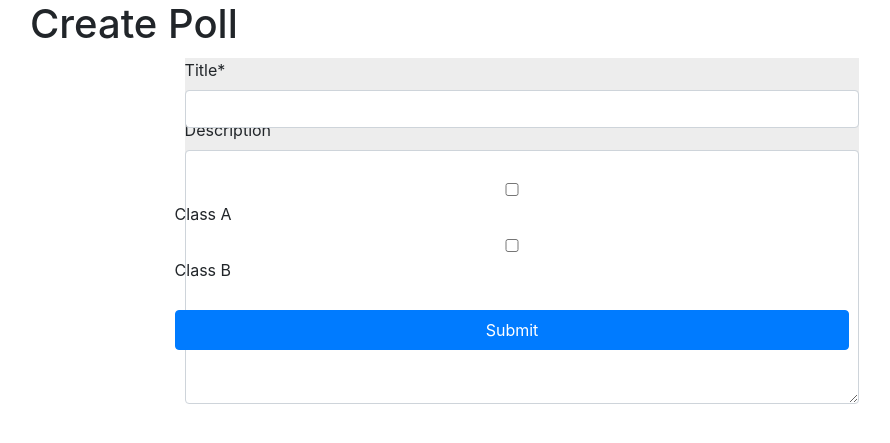
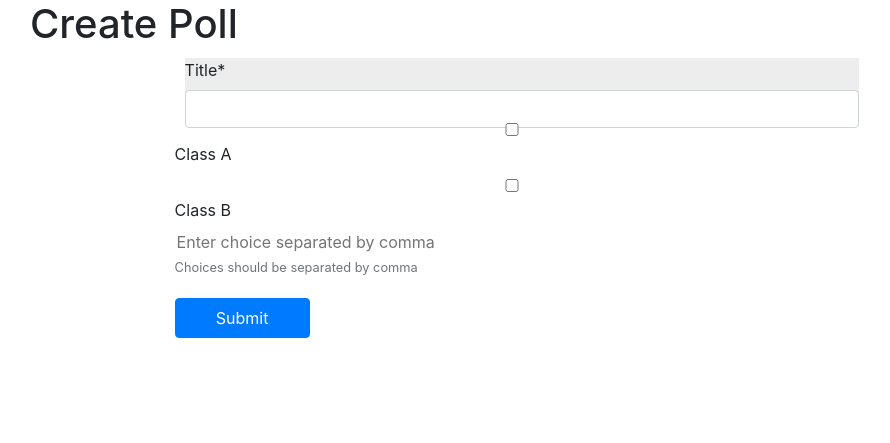
Before and after one commit to Gnitch/Web_Dev_Course_Project, a Django app: page /quiz/add_poll/ in a window 1280 px wide. Shown: the part 56-499 px from the top of the page, without its empty margins (128-1018 px from the left). Run offline with Django 3.2, Linux system fonts and the light colour scheme; a user stored in the database is signed in; data comes from the database, SQL or seed files in the repository; both versions use the stored data as it was before the commit; some libraries are stand-ins or nearby versions.

Commit message:
Add poll choice form to poll create form

```diff
--- a/quiz/forms.py
+++ b/quiz/forms.py
@@ -60,12 +60,11 @@ class PollForm(forms.ModelForm):
 
     class Meta :
         model = Poll
-        fields = ('title','description')
+        fields = ('title',)
 
     def __init__(self, *args, **kwargs):
         super(PollForm, self).__init__(*args, **kwargs)
         self.fields['title'].required=True
-        self.fields['description'].required=False
 
 class PollChoicesForm(forms.ModelForm):
 
--- a/quiz/models.py
+++ b/quiz/models.py
@@ -56,7 +56,6 @@ class Comments(models.Model):
 
 class Poll(models.Model):
     title = models.CharField(max_length=250)
-    description = models.TextField(null=True,blank=True)
     classes = models.ManyToManyField(Class)
     activate = models.BooleanField(default=False,primary_key=False)
 
--- a/quiz/views.py
+++ b/quiz/views.py
@@ -445,16 +445,36 @@ def createPoll(request):
     if request.method == "POST":
         form = PollForm(request.POST)
         classList = request.POST.getlist('classList')
+        choices = str(request.POST.get('choice'))
         if request.user.job.status == 'teacher' :
             if form.is_valid():
                 form_obj = form.save()
                 for each_class in classList:
                     form_obj.classes.add(Class.objects.get(pk=int(each_class)))
                 form_obj.save()
+                if choices != '' :
+                    if ',' in choices :
+                        choice_list = choices.split(',')
+                        for choice in choice_list :
+                            poll_choice_obj = PollChoices.objects.create(
+                                choice=choice,
+                                poll_id=form_obj.id,
+                            )
+                            poll_choice_obj.save()
+
+                    else :
+                        poll_choice_obj = PollChoices.objects.create(
+                            choice=choices,
+                            poll_id=form_obj.id,
+                        )
+                        poll_choice_obj.save()
+
                 return redirect('quiz:createPollChoices',poll_id=form_obj.id)
+
 
     class_list = get_list_or_404(Class, user=request.user)
     context = {
+        'poll_choice_form':PollChoicesForm(),
         'poll_form':PollForm,
         'class_list':class_list,
         'type':'poll_form',
--- a/templates/quiz/class_view.html
+++ b/templates/quiz/class_view.html
@@ -1,4 +1,5 @@
 {% extends "./base.html" %}
+
 {% load crispy_forms_tags %}
 {% load static %}
 {% block content %}
--- a/templates/quiz/poll.html
+++ b/templates/quiz/poll.html
@@ -15,12 +15,16 @@
                             <input type="checkbox" name="classList" value="{{class.id}}">
                             <label for="{{class.class_name}}">{{class.class_name}}</label>
                         {% endfor %}
-                        <button type="submit" class="btn btn-primary w-100">Submit</button>
+                        <br>
+                        <input type="text" placeholder="Enter choice separated by comma" name="choice">
+                        <small class="text-secondary">Choices should be separated by comma</small>
+                        <br>
+                        <button type="submit" class="btn btn-primary">Submit</button>
                     </form>
                 {% elif type == 'poll_view' %}
+
                     <h1 class="text-center">Poll</h1>
                     <h1 class="d-inline">{{poll_obj.title}}</h1>
-                    <h4 class="text-secondary">{{poll_obj.description}}</h3>
                     {% if poll_obj.activate == False %}
                         <a href="{% url 'quiz:deletePoll' poll_obj.id %}"><button class="btn btn-danger mb-3">Delete poll</button></a>
                     {% endif %}
@@ -28,21 +32,20 @@
                     {% if poll_obj.activate == False %}
                         <span class="text-danger">You cannot edit poll once it is live. </span>
                         <a href="{% url 'quiz:activatePoll' poll_obj.id %}"><button class="btn btn-warning">Activate poll</button></a>
+                        <form action="{% url 'quiz:createPollChoices' poll_obj.id %}" method="POST">
+                            {% csrf_token %}
+                            {{ poll_choice_form|crispy }}
+                            <button type="submit" class="mb-2 btn btn-primary">Submit</button>
+                        </form>
                     {% else %}
                         <a href="{% url 'quiz:deactivatePoll' poll_obj.id %}"><button class="btn btn-success">Deactivate poll</button></a>
                     {% endif %}
-                    <form action="{% url 'quiz:createPollChoices' poll_obj.id %}" method="POST">
-                        {% csrf_token %}
-                        {{ poll_choice_form|crispy }}
-                        <button type="submit" class="mb-2 btn btn-primary">Submit</button>
-                    </form>
                 {% endif %}
             </div>
         {% else %}
             {% if poll_obj.activate == True %}
                 <h1 class="text-center">Poll</h1>
                 <h1 class="d-inline">{{poll_obj.title}}</h1>
-                <h4 class="text-secondary">{{poll_obj.description}}</h3>
                 {% if type == 'result' %}
                     {% include 'quiz/poll_result.html' %}
                 {% else %}
```
Also changed, not shown: templates/quiz/form.html (+7 -5 lines), db.sqlite3, quiz/migrations/0029_remove_poll_description.py (added), static/quiz/class_view.css (line endings or trailing spaces).
